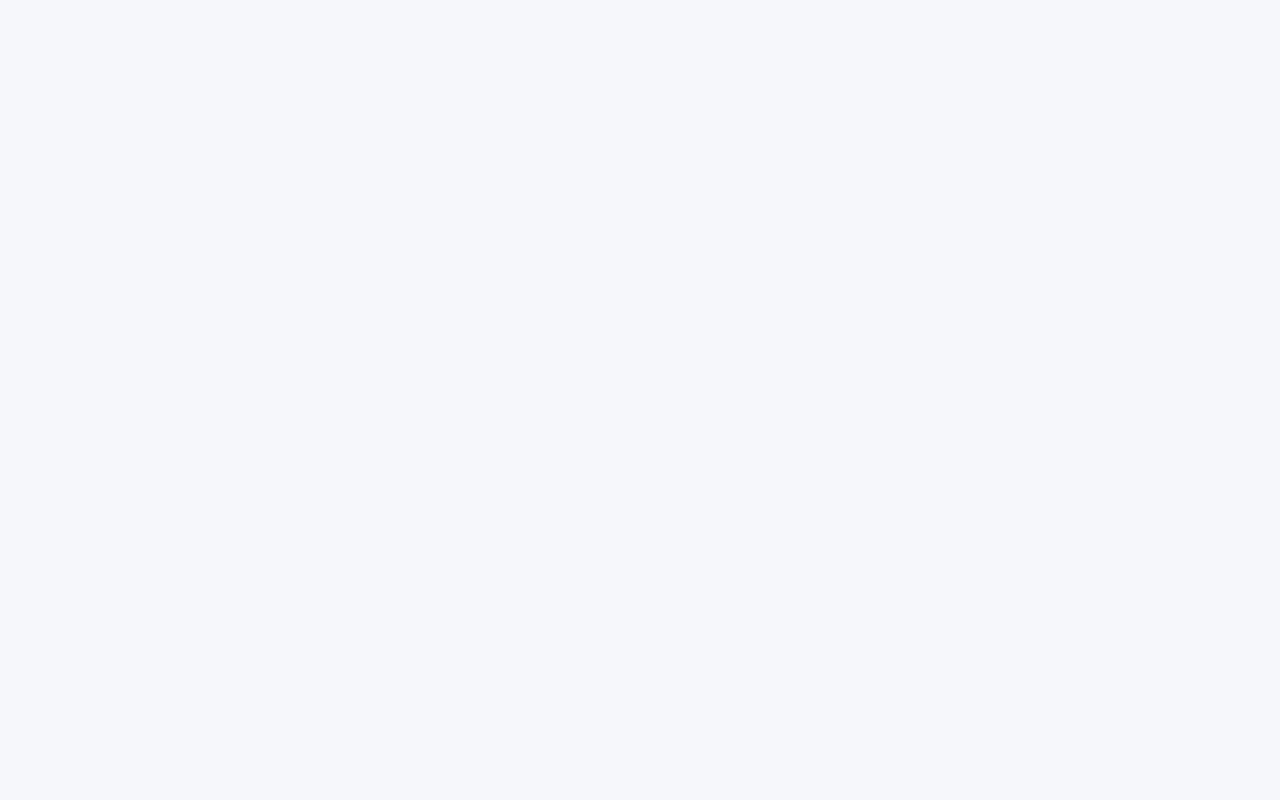
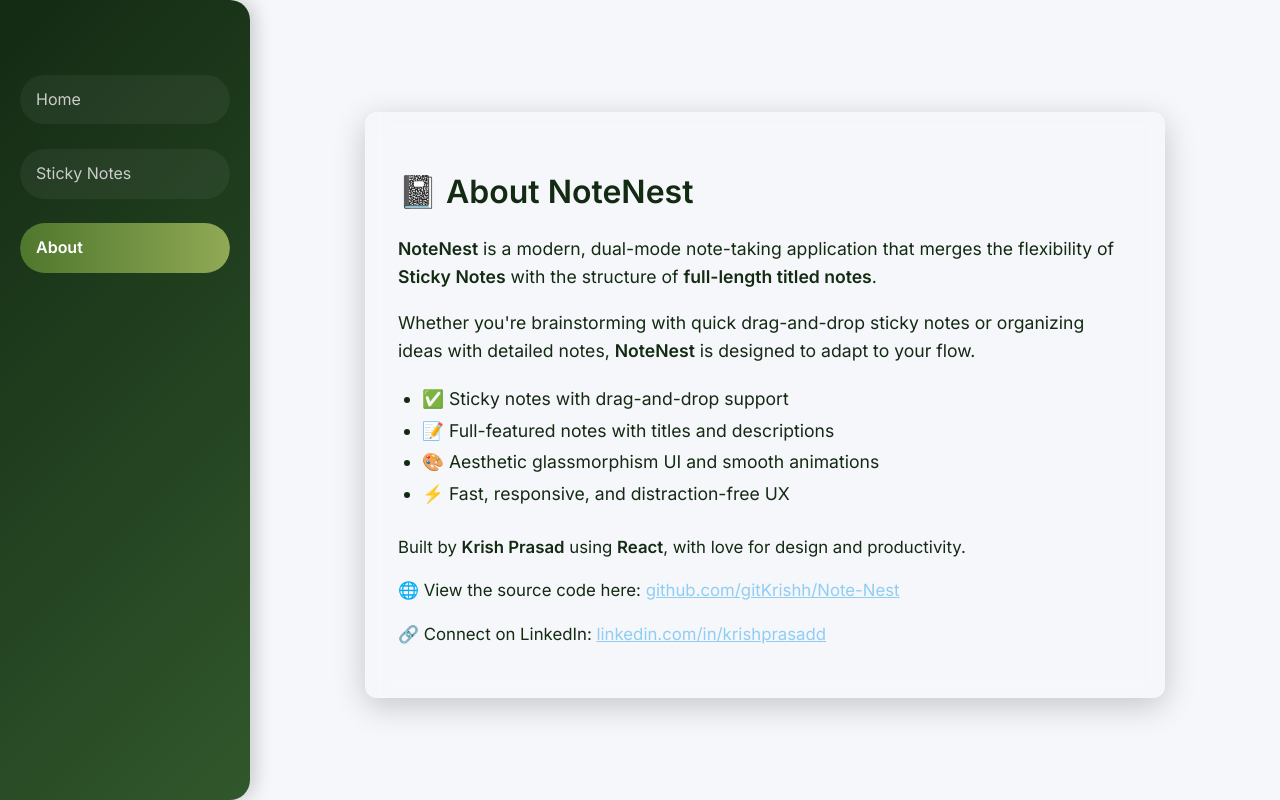
Before and after one commit to gitKrishh/Note-Nest, a React (Vite) app in the folder frontend/: page /about in a window 1280 px wide. Before the commit this address had no page. Built offline with nearby package versions, Linux system fonts and the light colour scheme.

Commit message:
updated the about panel

```diff
--- a/frontend/src/App.jsx
+++ b/frontend/src/App.jsx
@@ -5,7 +5,7 @@
 import React from 'react'
 import { Routes, Route, NavLink } from 'react-router-dom';
 import Home from './pages/Home';
-import Feedback from './pages/Feedback';
+import Feedback from './pages/About';
 import { Outlet } from 'react-router-dom'
 import Navs from './components/Navs'
 
--- a/frontend/src/components/Navs.jsx
+++ b/frontend/src/components/Navs.jsx
@@ -35,7 +35,7 @@
           {[
             { to: '/home', label: 'Home' },
             { to: '/sticky', label: 'Sticky Notes' },
-            { to: '/feedback', label: 'About' }
+            { to: '/about', label: 'About' }
           ].map((link, i) => (
             <li key={link.to} ref={(el) => (linksRef.current[i] = el)}>
               <NavLink
--- a/frontend/src/main.jsx
+++ b/frontend/src/main.jsx
@@ -3,7 +3,7 @@
 import { BrowserRouter, Routes, Route } from 'react-router-dom';
 import App from './App.jsx';
 import Home from './pages/Home.jsx';
-import Feedback from './pages/Feedback.jsx';
+import About from './pages/About.jsx';
 import Sticky from './pages/StickyPage.jsx';
 import NoteDetail from './pages/NoteDetail.jsx';
 import StickyPage from './pages/StickyPage.jsx';
@@ -17,7 +17,7 @@
           <Route path="/home" element={<Home />} />
           <Route path="/notes/:id" element={<NoteDetail />} />
           <Route path="sticky" element={<StickyPage />} />
-          <Route path="feedback" element={<Feedback />} />
+          <Route path="about" element={<About />} />
         </Route>
       </Routes>
     </BrowserRouter>
--- /dev/null
+++ b/frontend/src/pages/About.jsx
@@ -0,0 +1,69 @@
+import React from 'react';
+
+const About = () => {
+  return (
+    <div
+      style={{
+        padding: '2rem',
+        maxWidth: '800px',
+        margin: '0 auto',
+        color: '#132A13',
+        fontFamily: 'Segoe UI, sans-serif',
+        backdropFilter: 'blur(10px)',
+        background: 'rgba(255, 255, 255, 0.05)',
+        borderRadius: '12px',
+        border: '1px solid rgba(255, 255, 255, 0.1)',
+        boxShadow: '0 8px 32px rgba(0, 0, 0, 0.2)',
+        marginTop: '5rem',
+      }}
+    >
+      <h1 style={{ fontSize: '2rem', marginBottom: '1rem' }}>📓 About NoteNest</h1>
+      <p style={{ lineHeight: '1.6', fontSize: '1.1rem' }}>
+        <strong>NoteNest</strong> is a modern, dual-mode note-taking application that merges the flexibility of
+        <strong> Sticky Notes</strong> with the structure of <strong>full-length titled notes</strong>.
+      </p>
+
+      <p style={{ lineHeight: '1.6', fontSize: '1.1rem', marginTop: '1rem' }}>
+        Whether you're brainstorming with quick drag-and-drop sticky notes or organizing ideas with detailed
+        notes, <strong>NoteNest</strong> is designed to adapt to your flow.
+      </p>
+
+      <ul style={{ lineHeight: '1.8', paddingLeft: '1.5rem', fontSize: '1.1rem' }}>
+        <li>✅ Sticky notes with drag-and-drop support</li>
+        <li>📝 Full-featured notes with titles and descriptions</li>
+        <li>🎨 Aesthetic glassmorphism UI and smooth animations</li>
+        <li>⚡ Fast, responsive, and distraction-free UX</li>
+      </ul>
+
+      <p style={{ marginTop: '1.5rem', fontSize: '1.05rem' }}>
+        Built by <strong>Krish Prasad</strong> using <strong>React</strong>, with love for design and productivity.
+      </p>
+
+      <p style={{ marginTop: '1rem', fontSize: '1.05rem' }}>
+        🌐 View the source code here:{' '}
+        <a
+          href="https://github.com/gitKrishh/Note-Nest"
+          target="_blank"
+          rel="noopener noreferrer"
+          style={{ color: '#90cdf4', textDecoration: 'underline' }}
+        >
+          github.com/gitKrishh/Note-Nest
+        </a>
+      </p>
+      <p style={{ marginTop: '0.5rem', fontSize: '1.05rem' }}>
+        🔗 Connect on LinkedIn:{' '}
+        <a
+          href="https://www.linkedin.com/in/krishprasadd/"
+          target="_blank"
+          rel="noopener noreferrer"
+          style={{ color: '#90cdf4', textDecoration: 'underline' }}
+        >
+          linkedin.com/in/krishprasadd
+        </a>
+      </p>
+
+    </div>
+  );
+};
+
+export default About;
--- a/frontend/src/pages/Feedback.jsx
+++ /dev/null
@@ -1,11 +0,0 @@
-import React from 'react'
-
-function Feedback() {
-  return (
-    <div>
-
-    </div>
-  )
-}
-
-export default Feedback
```
Also changed, not shown: 1 other file (tests, documents, lock files or other folders).
